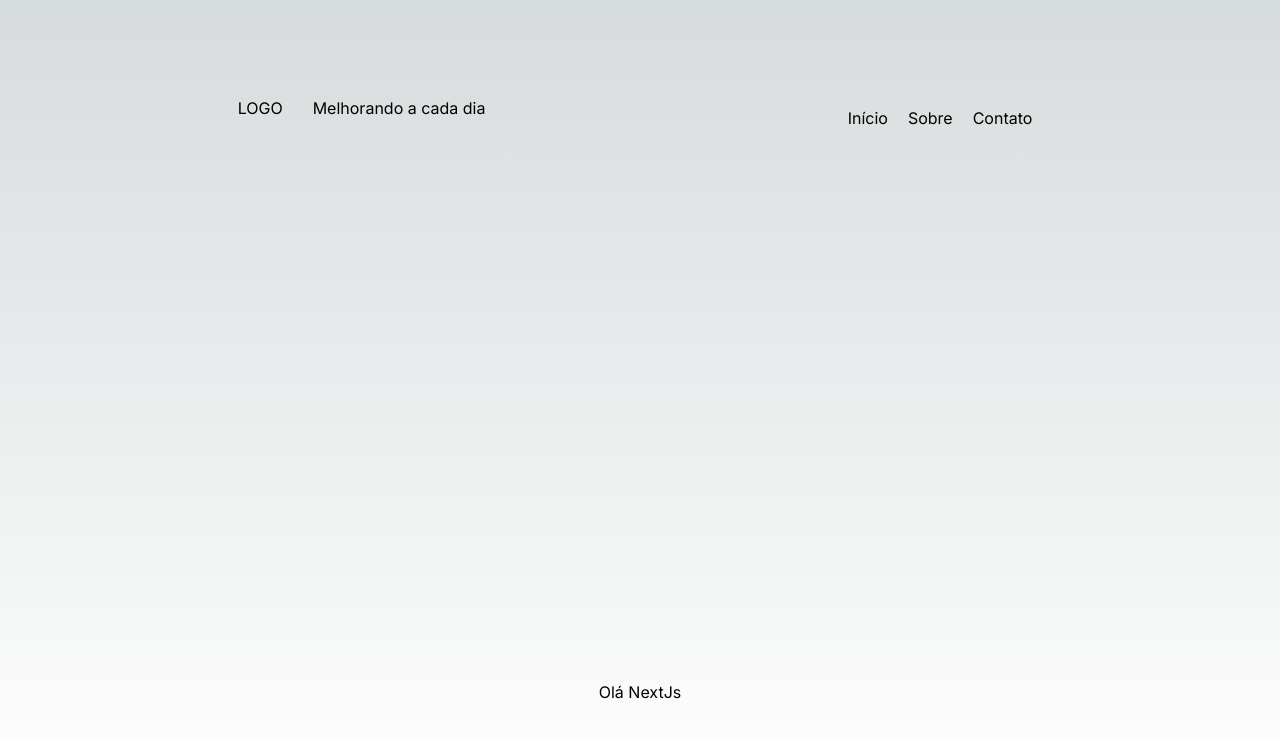
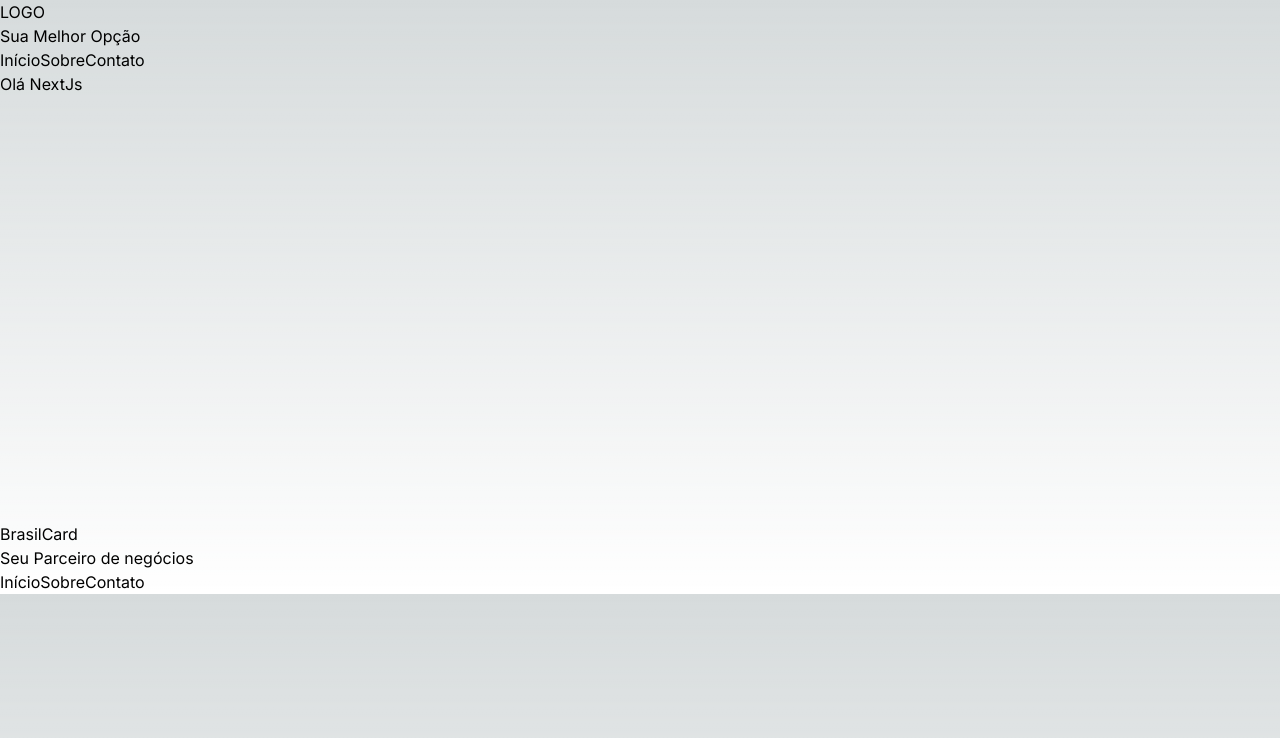
Before and after one commit to Edsonsantos0840/treino, a Next.js app: page / in a window 1280 px wide. Shown: the top 738 px of the page. Built offline with nearby package versions, Linux system fonts and the light colour scheme.

Commit message:
feat(atualizadndo): criando ajustes iniciais , global e header

```diff
--- /dev/null
+++ b/app/contato/page.tsx
@@ -0,0 +1,8 @@
+import styles from '@/app/styles/header.module.css'
+export default function Contato() {
+  return (
+    <div className={styles.container} >
+        <h1>contato</h1>
+    </div>
+  )
+}
--- a/app/layout.tsx
+++ b/app/layout.tsx
@@ -1,10 +1,11 @@
 import './globals.css'
+import Link from 'next/link'
 import { Inter } from 'next/font/google'
 
 const inter = Inter({ subsets: ['latin'] })
 
 export const metadata = {
-  title: 'Create Next App',
+  title: 'Treinamento',
   description: 'Generated by create next app',
 }
 
@@ -15,7 +16,27 @@ export default function RootLayout({
 }) {
   return (
     <html lang="pt-br">
-      <body className={inter.className}>{children}</body>
+      <body className={inter.className}>
+        <header>
+          <h1>LOGO</h1>
+          <h2>Sua Melhor Opção</h2>
+          <nav>
+          <Link href='/'>Início</Link>
+          <Link href='/sobre'>Sobre</Link>
+          <Link href='/contato'>Contato</Link>
+          </nav>
+        </header>
+        {children}
+        <footer>
+        <h2>BrasilCard</h2>
+          <p>Seu Parceiro de negócios</p>
+          <nav>
+          <Link href='/'>Início</Link>
+          <Link href='/sobre'>Sobre</Link>
+          <Link href='/contato'>Contato</Link>
+          </nav>
+        </footer>
+        </body>
     </html>
   )
 }
--- a/app/layout/header.tsx
+++ /dev/null
@@ -1,23 +0,0 @@
-//css
-import styles from '../styles/header.module.css'
-import React from 'react'
-import Inicio from '../pages/inicio'
-import Sobre from '../pages/sobre'
-import Contato from '../pages/contato'
-
-export default function Header() {
-  return (
-    <header className={styles.container}>
-      <div className={styles.logo}>
-      <h1>LOGO</h1>
-      <h2>Melhorando a cada dia</h2>
-      </div>
-      <nav className={styles.nav}>
-        <Inicio/>
-        <Sobre/>
-        <Contato/>
-
-      </nav>
-    </header>
-  )
-}
--- a/app/page.tsx
+++ b/app/page.tsx
@@ -1,10 +1,7 @@
-import Image from 'next/image'
-import Header from './layout/header'
-
+import styles from '@/app/styles/header.module.css'
 export default function Home() {
   return (
-    <main className="flex min-h-screen flex-col items-center justify-between p-24">
-      <Header/>
+    <main className={styles.container}  >
      <h1>Olá NextJs</h1>
     </main>
   )
--- a/app/pages/contato.tsx
+++ /dev/null
@@ -1,7 +0,0 @@
-import React from 'react'
-
-export default function Contato() {
-  return (
-    <div><p>Contato</p></div>
-  )
-}
--- a/app/pages/inicio.tsx
+++ /dev/null
@@ -1,7 +0,0 @@
-import React from 'react'
-
-export default function Inícionicio() {
-  return (
-    <div><p>Início</p></div>
-  )
-}
--- a/app/pages/sobre.tsx
+++ /dev/null
@@ -1,7 +0,0 @@
-import React from 'react'
-
-export default function Sobre() {
-  return (
-    <div><p>Sobre</p></div>
-  )
-}
--- /dev/null
+++ b/app/sobre/page.tsx
@@ -0,0 +1,8 @@
+import styles from '@/app/styles/header.module.css'
+export default function Sobre() {
+  return (
+    <div className={styles.container} >
+        <h1>Sobre</h1>
+    </div>
+  )
+}
--- a/app/styles/header.module.css
+++ b/app/styles/header.module.css
@@ -1,24 +1,3 @@
 .container{
-    display: flex;
-    justify-content: center;
-    align-self: center;
-    gap: 30%;
+   min-height: 450px;
 }
-.logo{
-    width: 600px;
-    display: flex;
-    gap: 30px;
-}
-.nav{
-    display: flex;
-    gap: 20px;
-    cursor: pointer;
-    padding: 10px;
-}
-.nav p:hover{
-    transform: scale(1.3);
-    background-color: black;
-    color: aliceblue;
-    border-radius: 3px;
-    padding: 2px;
-}
```
